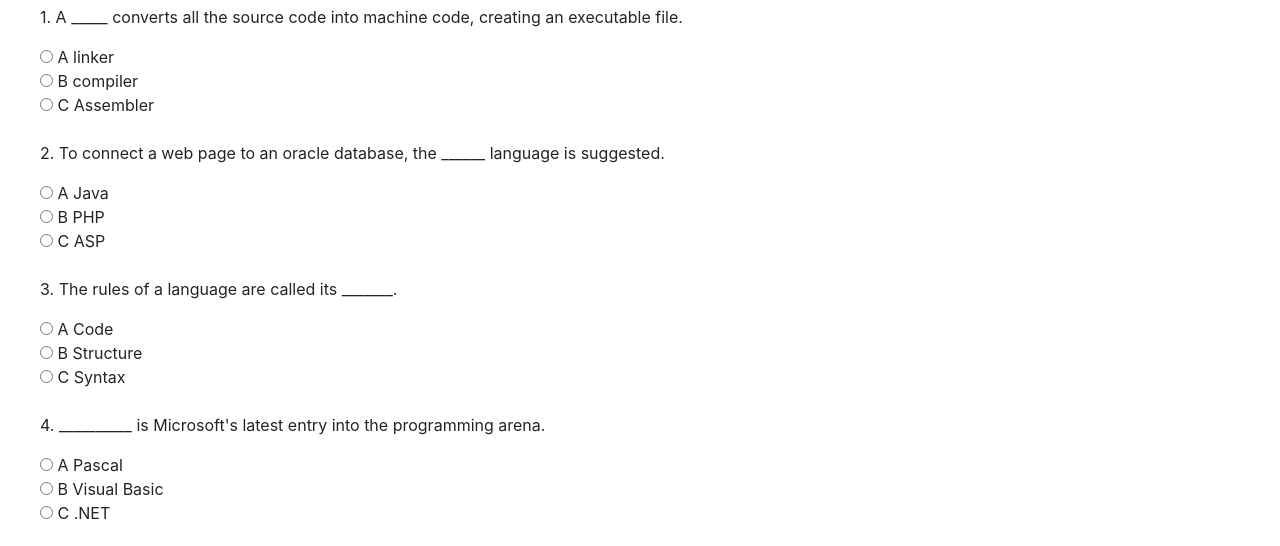
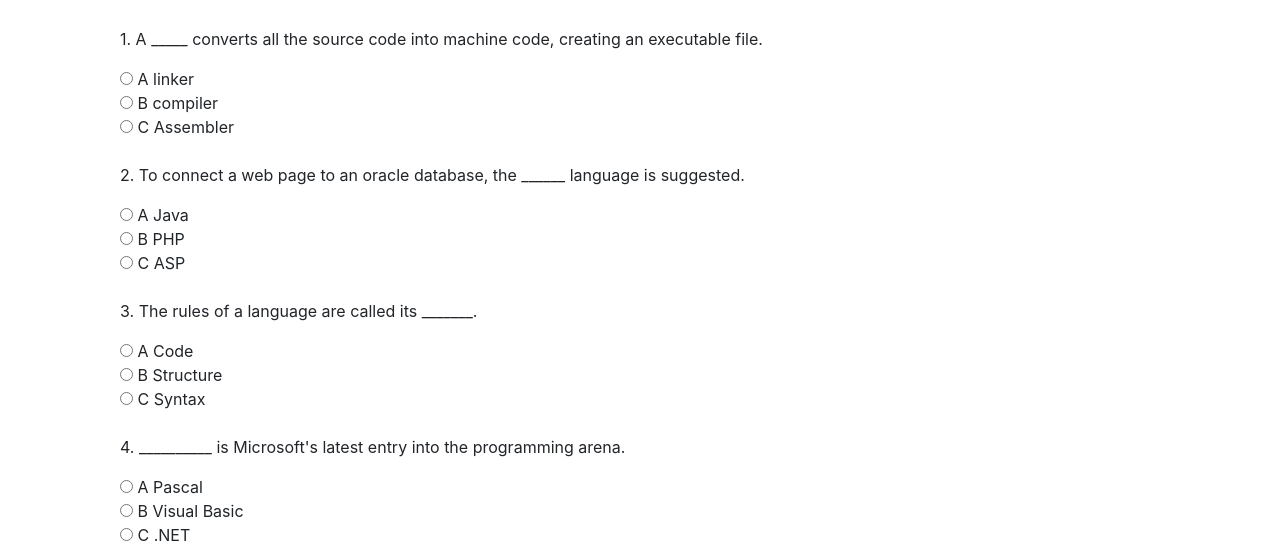
Before and after one commit to 100jared/quizform, a plain HTML site: page index.html in a window 1280 px wide. Shown: the part 231-777 px from the top of the page. Drawn offline with nearby package versions, Linux system fonts and the light colour scheme.

Commit message:
style: resizing the form to margin left of 80px and 30px top

```diff
--- a/index.css
+++ b/index.css
@@ -23,6 +23,10 @@ h3{
     font-size: 25px;
     margin-left: 80px;
  }
+ form{
+    margin-top: 30px;
+    margin-left: 80px;
+    }
 
 .sub{
     background-color: #C4C4C4;
```
